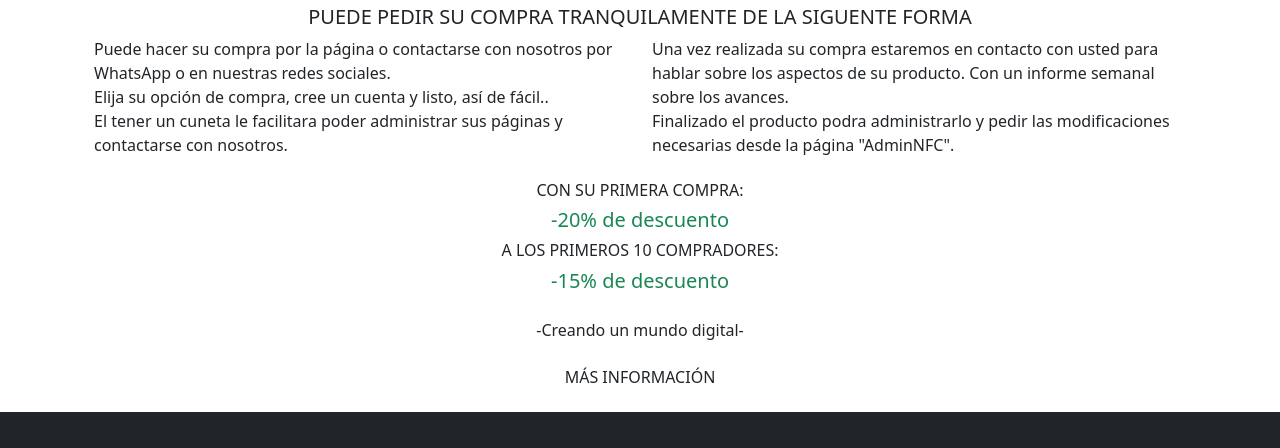
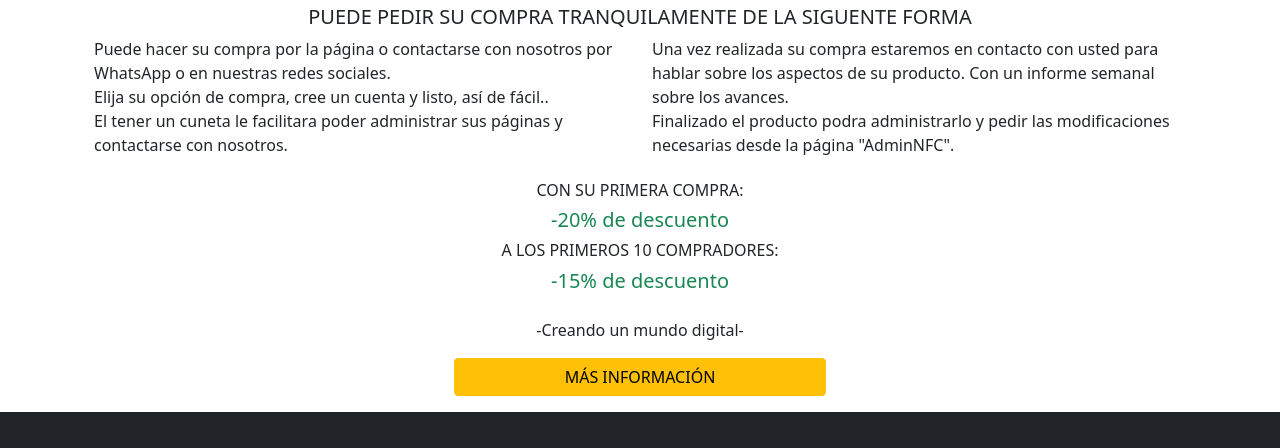
Before and after one commit to Nfcreaction/nfcreaction.github.io, a plain HTML site: page index.html in a window 1280 px wide. Shown: the part 2360-2808 px from the top of the page. Drawn offline with nearby package versions, Linux system fonts and the light colour scheme.

Commit message:
Update index.html

```diff
--- a/index.html
+++ b/index.html
@@ -195,7 +195,7 @@
       <p class="pt-4 text-center">-Creando un mundo digital-</p>
     </section>
     <div class="d-block text-center pb-3">
-      <button class="btn btn-waring col-12 col-md-4 text-center" tpye="button" data-bs-toogle="collapse" data-bs-target="#collapseExample" aria-expanded="false" aria-controls="collapseExample">MÁS INFORMACIÓN</button>
+      <button class="btn btn-warning col-12 col-md-4 text-center" tpye="button" data-bs-toogle="collapse" data-bs-target="#collapseExample" aria-expanded="false" aria-controls="collapseExample">MÁS INFORMACIÓN</button>
     </div>
     <div class="collapse col-12 col-md-6 mx-auto pb-1" id="collapseExample">
       <div class="card card-body">
```
